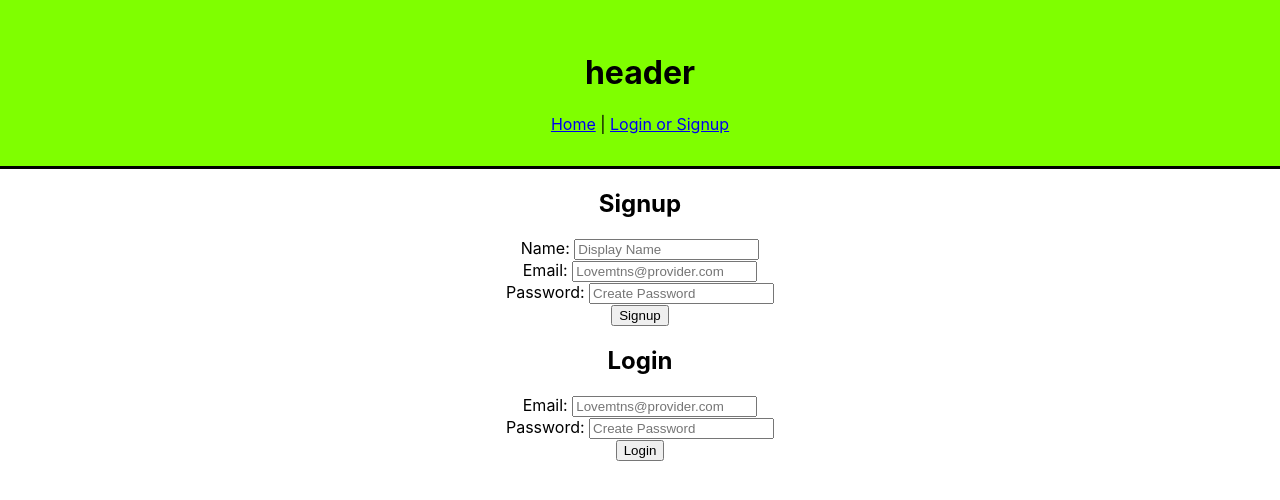
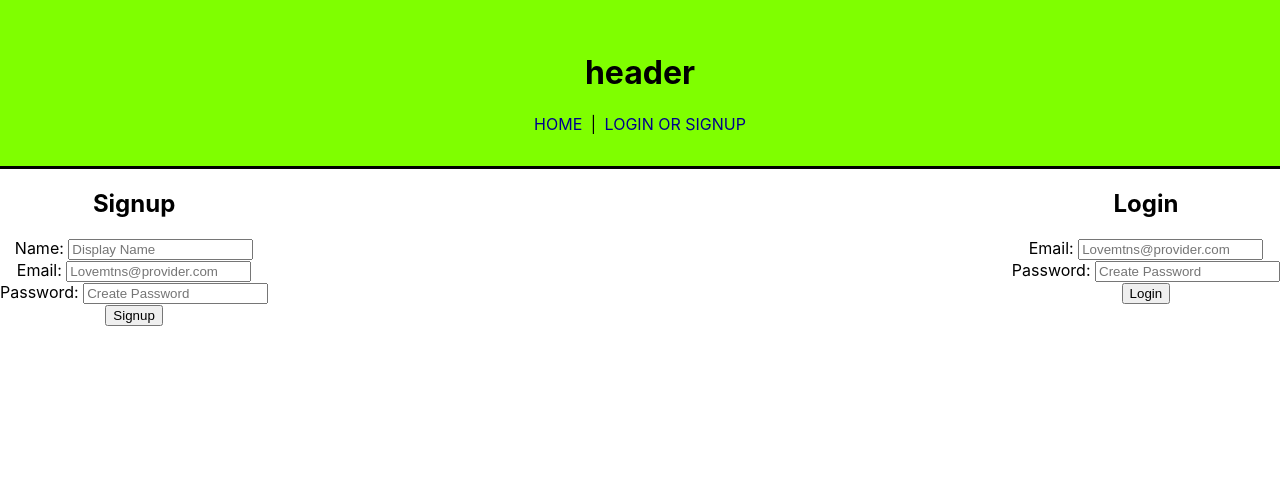
Before and after one commit to damatoaj/mern-auth-client, a React (Create React App) app: page /auth in a window 1280 px wide. Shown: the top 500 px of the page. Built offline with nearby package versions, Linux system fonts and the light colour scheme.

Commit message:
done for class

```diff
--- a/src/App.js
+++ b/src/App.js
@@ -24,7 +24,10 @@ function App() {
   return (
 
       <div className="App">
-          <Header currentUser={currentUser} />
+          <Header
+            currentUser={currentUser}
+            handleAuth={handleAuth}
+          />
           <Content
             currentUser={currentUser}
             isAuthenticated={isAuthenticated}
--- a/src/components/Content.js
+++ b/src/components/Content.js
@@ -5,7 +5,7 @@ import Auth from './pages/Auth';
 import Profile from './pages/Profile';
 
 const PrivateRoute = ({ component: Component , ...rest }) => {
-    const token = localStorage.getItem('jwttoken');
+    const token = localStorage.getItem('jwtToken');
     return <Route {...rest} render={(renderProps) => (
         token ?
         <Component {...rest} {...renderProps} /> :
--- a/src/components/pages/Profile.js
+++ b/src/components/pages/Profile.js
@@ -1,6 +1,7 @@
 import React from 'react';
 import axios from 'axios';
 import { useEffect, useState } from 'react';
+import { Redirect } from 'react-router-dom';
 
 const Profile = (props) => {
     const [message, setMessage] = useState('Loading msg...');
@@ -16,6 +17,8 @@ const Profile = (props) => {
         })
     }, []);
 
+    if (!props.currentUser) return <Redirect to='/auth' />
+
     return (
         <div>
             <h1>Profile page</h1>
--- a/src/components/partials/Header.js
+++ b/src/components/partials/Header.js
@@ -11,14 +11,14 @@ const Header = (props) => {
 
     let conditionalLinks = props.currentUser ?
             <nav>
-                <Link to='/'>Home</Link> {' | '}
-                <Link to='/profile'>Account</Link> {' | '}
-                <span> Logout</span>
+                <Link className="nav-link" to='/'>Home</Link> {' | '}
+                <Link className="nav-link" to='/profile'>Account</Link> {' | '}
+                <span className="nav-link" onClick={e => props.handleAuth(null)}> Logout</span>
                 { /* TODO logout */}
             </nav> :
             <nav>
-                <Link to='/'>Home</Link> {' | '}
-                <Link to='/auth'>Login or Signup</Link>
+                <Link className="nav-link" to='/'>Home</Link> {' | '}
+                <Link className="nav-link" to='/auth'>Login or Signup</Link>
             </nav>
 
 
--- a/src/index.css
+++ b/src/index.css
@@ -11,3 +11,22 @@ code {
   font-family: source-code-pro, Menlo, Monaco, Consolas, 'Courier New',
     monospace;
 }
+
+.nav-link {
+  text-decoration: none;
+  text-transform: uppercase;
+  color: darkblue;
+  padding: .25em;
+}
+
+.nav-link:hover {
+  color: rgd(71, 77, 79);
+  border-bottom: 1px solid #030327;
+  cursor: pointer;
+}
+
+.auth-panel {
+  display: flex;
+  flex-direction:row;
+  justify-content: space-between;
+}
```
Also changed, not shown: src/components/partials/Login.js (+10 -1 lines).
